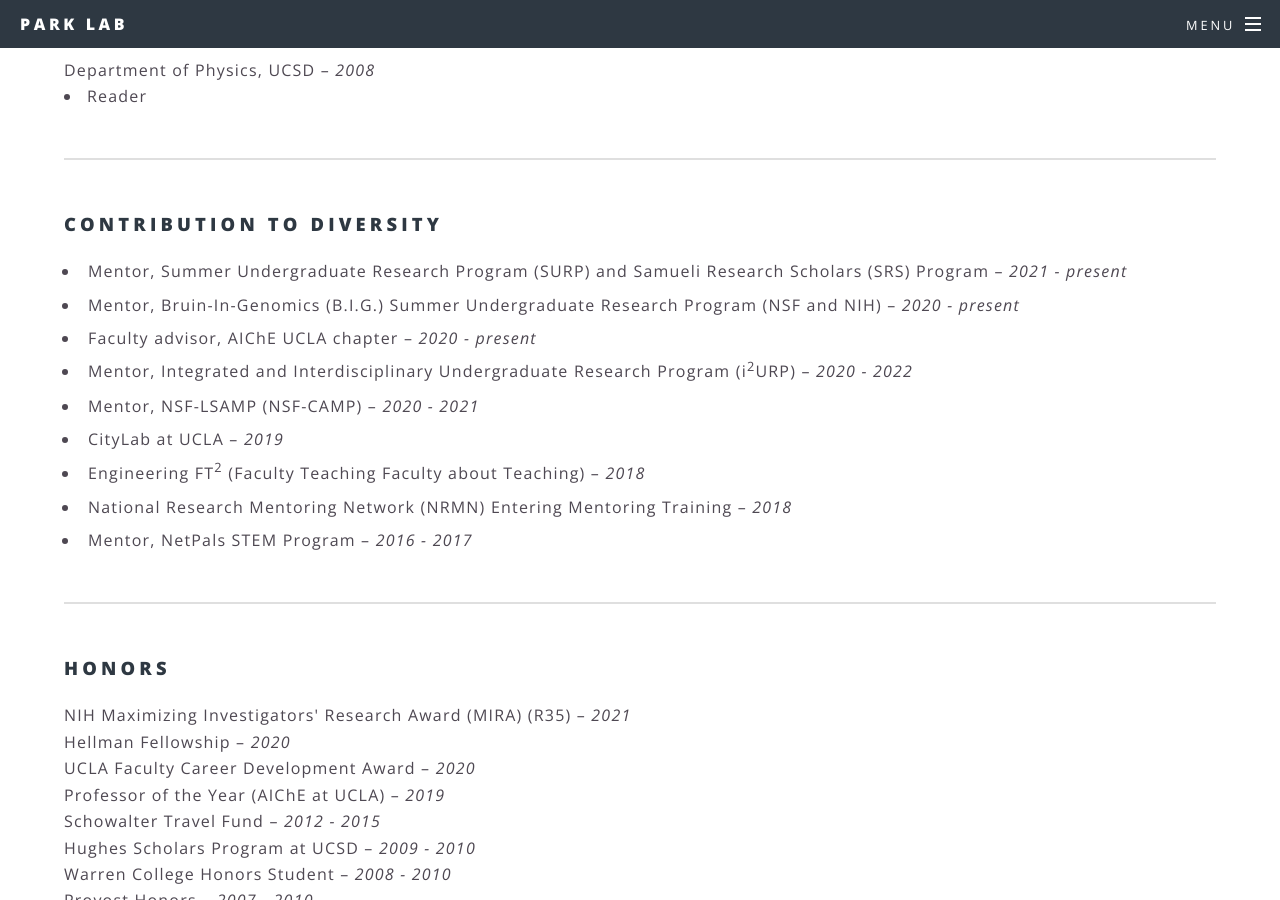
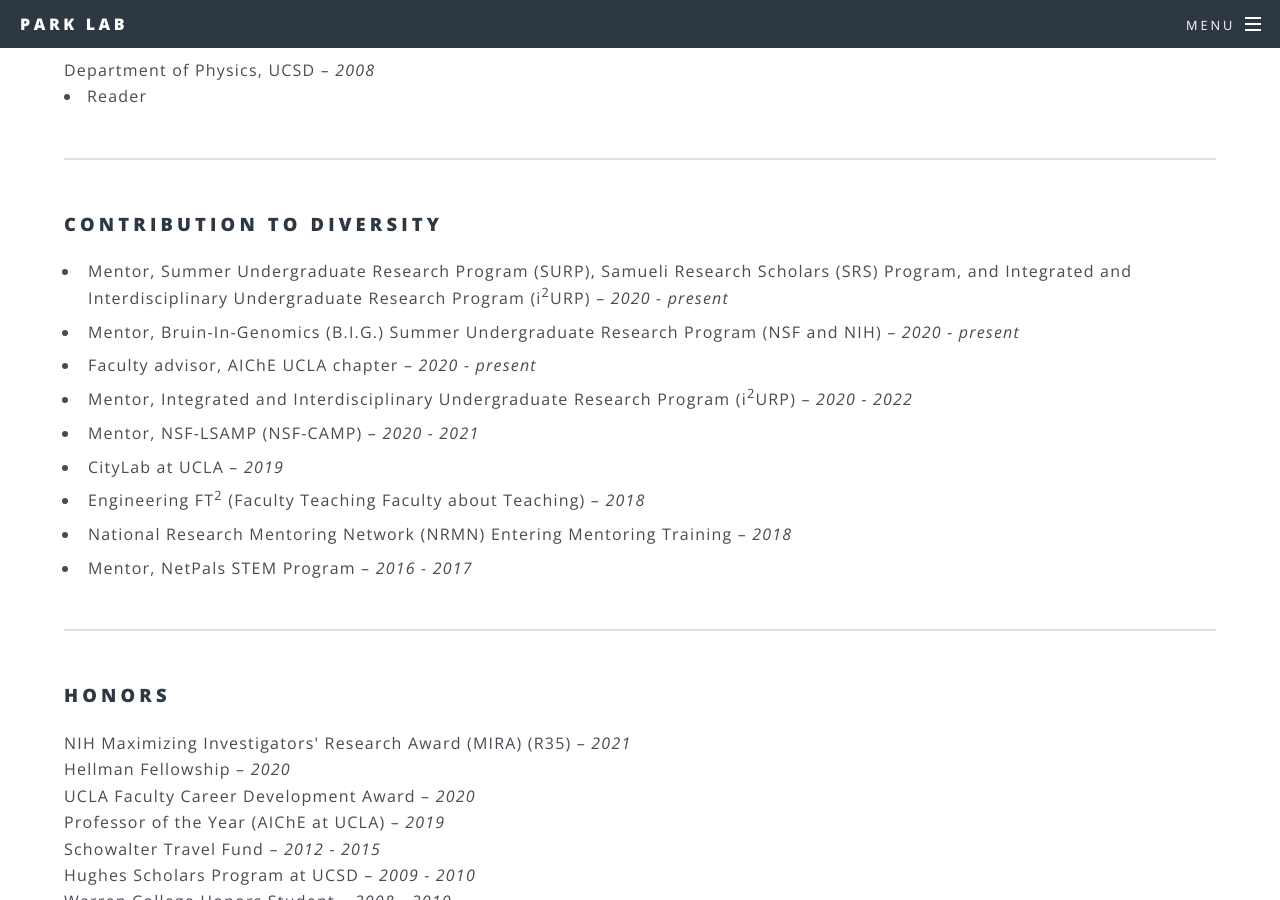
Before and after one commit to jopark/jopark.github.io, a Jekyll site: the page built from biography.html, in a window 1280 px wide and 900 px high, scrolled down 2920 px. Built offline with Jekyll 4.4.1, drawn with Linux system fonts in a browser that asks for light colours.

```diff
--- a/biography.html
+++ b/biography.html
@@ -97,7 +97,7 @@ title: Biography
 		<p>
 		<h3>Contribution to Diversity</h3>
 		<ul class="ul1">
-		<li>Mentor, Summer Undergraduate Research Program (SURP) and Samueli Research Scholars (SRS) Program – <i>2021 - present</i></li>
+		<li>Mentor, Summer Undergraduate Research Program (SURP), Samueli Research Scholars (SRS) Program, and Integrated and Interdisciplinary Undergraduate Research Program (i<sup>2</sup>URP) – <i>2020 - present</i></li>
 		<li>Mentor, Bruin-In-Genomics (B.I.G.) Summer Undergraduate Research Program (NSF and NIH) – <i>2020 - present</i></li>
 		<li>Faculty advisor, AIChE UCLA chapter – <i>2020 - present</i></li>
 		<li>Mentor, Integrated and Interdisciplinary Undergraduate Research Program (i<sup>2</sup>URP) – <i>2020 - 2022</i></li>
--- a/publications.html
+++ b/publications.html
@@ -6,7 +6,7 @@ title: Publications
 <ol reversed class="ul2">
 <li>Guan, X., Erşan, S., Hu, X., Atallah, T. L., Xie, Y., Lu, S., Cao, B., Sun, J., Wu, K., Huang, Y., Duan, Y., Caram, J. R., Park, J. O., Liu, C.  <a href="">Maximizing light-driven CO<sub>2</sub> and N<sub>2</sub> fixations in biology-material hybrids.</a> <i>Nature Catalysis</i> accepted (2022)</li>
 <li>Law, R. C., Nurwono, G., Park, J. O.  <a href="https://www.biorxiv.org/content/10.1101/2022.08.19.504590.abstract">A parallel glycolysis supports rapid adaptation in dynamic environments.</a> <i>bioRxiv</i> (2022) doi: 10.1101/2022.08.19.504590</li>
-<li>Law, R. C., Lakhani, A., O’Keeffe, S., Lakhani, A., Erşan, S., Park, J. O.  <a href="https://www.sciencedirect.com/science/article/pii/S0958166922000283">Integrative metabolic flux analysis reveals an indispensable dimension of phenotypes.</a> <i>Current Opinion in Biotechnology</i> 75,102701 (2022) doi: 10.1016/j.copbio.2022.102701</li>
+<li>Law, R. C., Lakhani, A., O’Keeffe, S., Erşan, S., Park, J. O.  <a href="https://www.sciencedirect.com/science/article/pii/S0958166922000283">Integrative metabolic flux analysis reveals an indispensable dimension of phenotypes.</a> <i>Current Opinion in Biotechnology</i> 75,102701 (2022) doi: 10.1016/j.copbio.2022.102701</li>
 <li>Polasko, A. L., Miao, Y., Kwok, I., Park, K., Park, J. O., Mahendra, S.  <a href="https://www.sciencedirect.com/science/article/pii/S2666911021000277?via%3Dihub#!">Vinyl chloride and 1,4-dioxane metabolism by <i>Pseudonocardia dioxanivorans</i> CB1190.</a> <i>Journal of Hazardous Materials Letters</i> 2,100039 (2021) doi: 10.1016/j.hazl.2021.100039</li>
 <li>Chen, C., Khericha, M., Lakhani, A., Meng, X., Salvestrini, E., Chen, L. C., Shafer, A., Alag, A., Ding, Y., Nicolaou, D., Park, J. O., Chen, Y. Y.  <a href="https://www.biorxiv.org/content/10.1101/2020.10.01.322990.abstract">Rational tuning of CAR tonic signaling yields superior T-cell therapy for cancer.</a> <i>bioRxiv</i> (2020) doi: 10.1101/2020.10.01.322990</li>
 <li>Erşan, S., Park, J. O.  <a href="https://www.cell.com/joule/fulltext/S2542-4351(20)30388-3">Light-independent biological conversion of CO<sub>2</sub>.</a> <i>Joule</i> 4(10),2047-2051 (2020) doi: 10.1016/j.joule.2020.08.007</li>
```
Also changed, not shown: members.html (+20 -9 lines), images/ppl/lg.jpg (added), images/ppl/tl.jpg (added).
